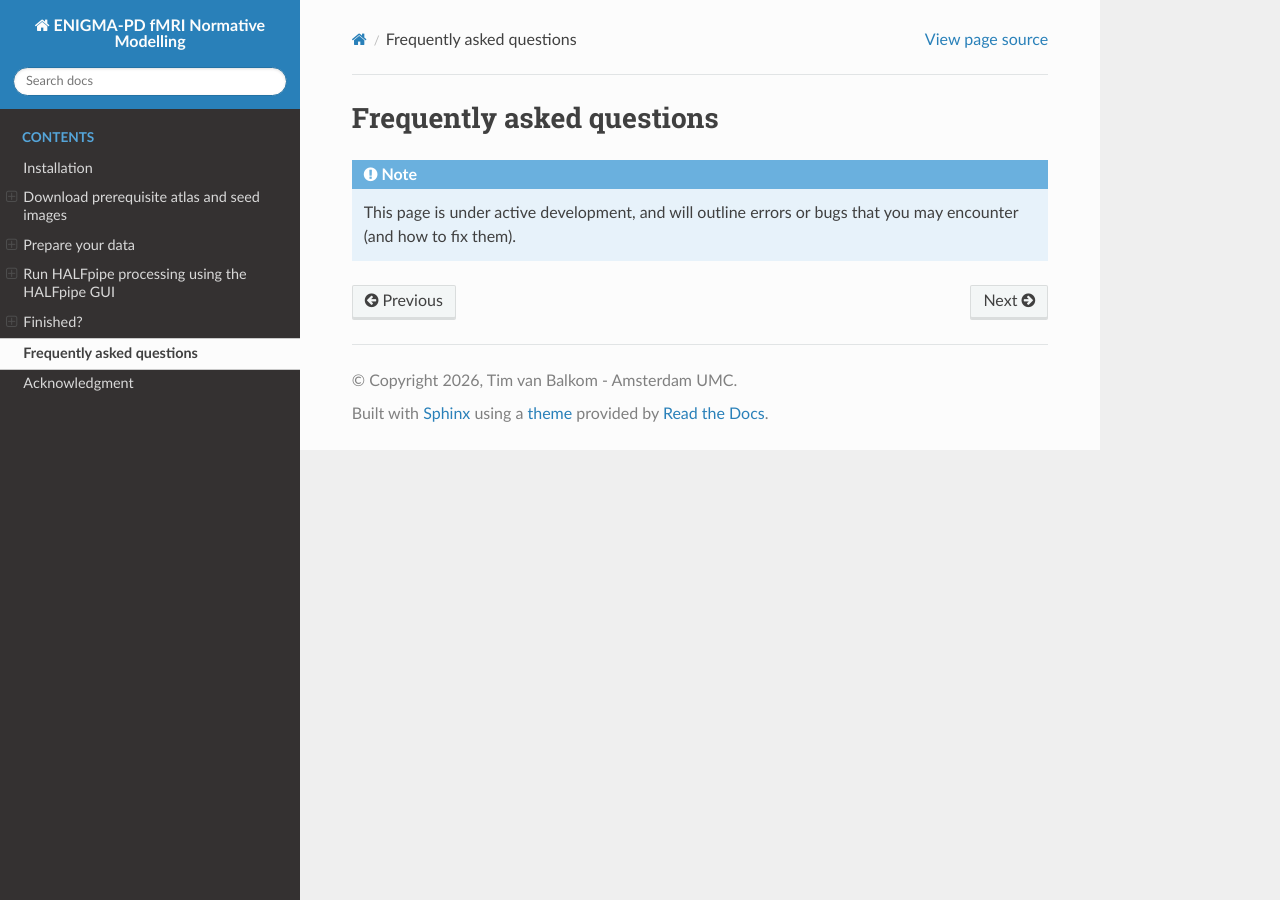
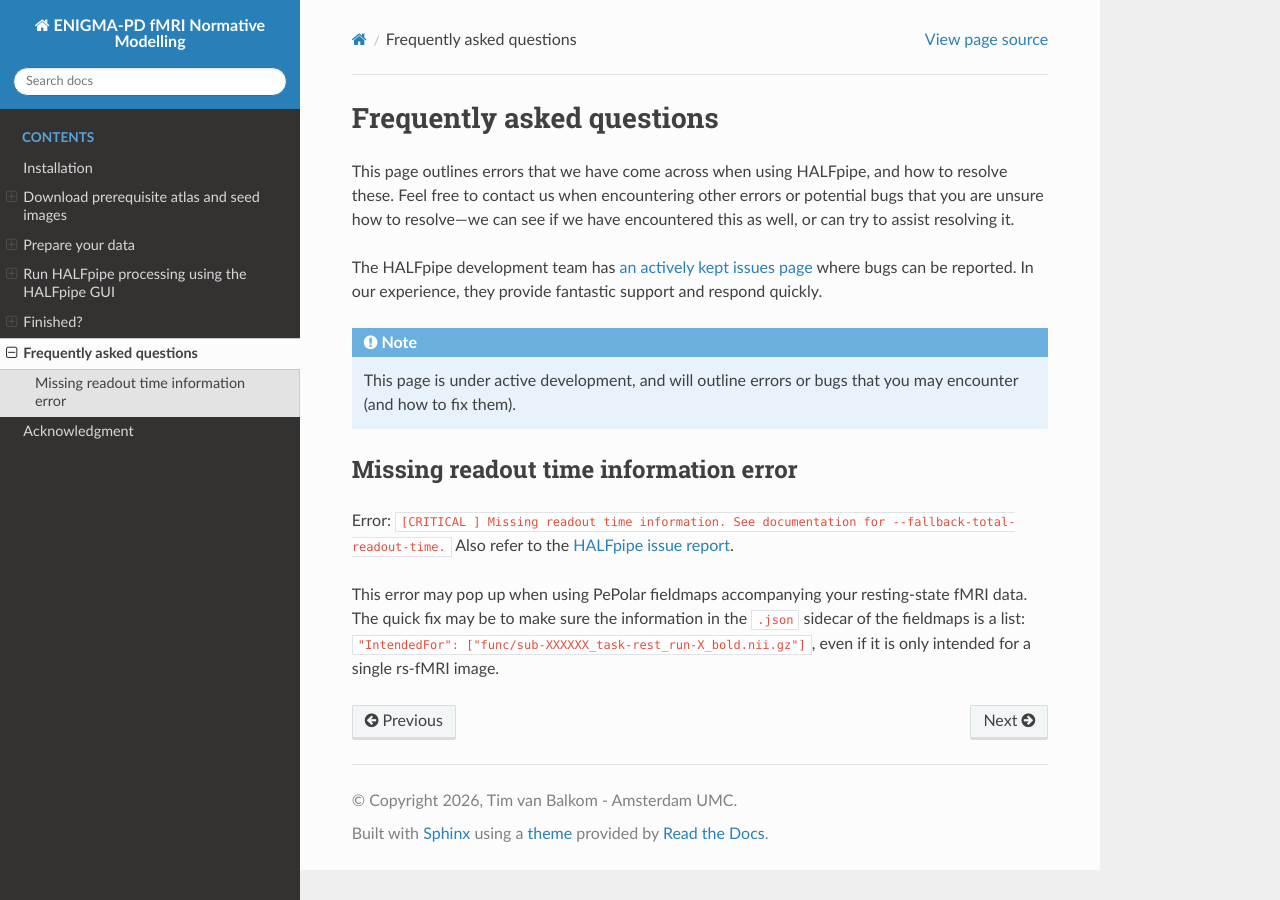
Before and after one commit to timvbalkom/ENIGMA-fMRI-normative-modelling, a Sphinx documentation site: the page built from docs/source/faq.md, in a window 1280 px wide. Built offline with Sphinx 7.4.7 and the Read the Docs theme 3.1.0, drawn with Linux system fonts in a browser that asks for light colours.

Commit message:
FAQ and fixes

````diff
--- a/docs/source/faq.md
+++ b/docs/source/faq.md
@@ -1,6 +1,16 @@
 # Frequently asked questions
+
+This page outlines errors that we have come across when using HALFpipe, and how to resolve these. Feel free to contact us when encountering other errors or potential bugs that you are unsure how to resolve—we can see if we have encountered this as well, or can try to assist resolving it.
+
+The HALFpipe development team has [an actively kept issues page](https://github.com/HALFpipe/HALFpipe/issues) where bugs can be reported. In our experience, they provide fantastic support and respond quickly.
 
 ```{note}
 This page is under active development, and will outline errors or bugs that you may encounter (and how to fix them).
 
 ```
+
+## Missing readout time information error
+
+Error: `[CRITICAL ] Missing readout time information. See documentation for --fallback-total-readout-time.` Also refer to the [HALFpipe issue report](https://github.com/HALFpipe/HALFpipe/issues/916).
+
+This error may pop up when using PePolar fieldmaps accompanying your resting-state fMRI data. The quick fix may be to make sure the information in the `.json` sidecar of the fieldmaps is a list: `"IntendedFor": ["func/sub-XXXXXX_task-rest_run-X_bold.nii.gz"]`, even if it is only intended for a single rs-fMRI image.
````
Also changed, not shown: docs/source/finished.md (+2 -0 lines), docs/source/installation.md (+3 -7 lines), docs/source/run_halfpipe.md (+7 -0 lines), docs/source/screenshots/keep_some.png (added), docs/source/screenshots/keep_some2.png (added).
